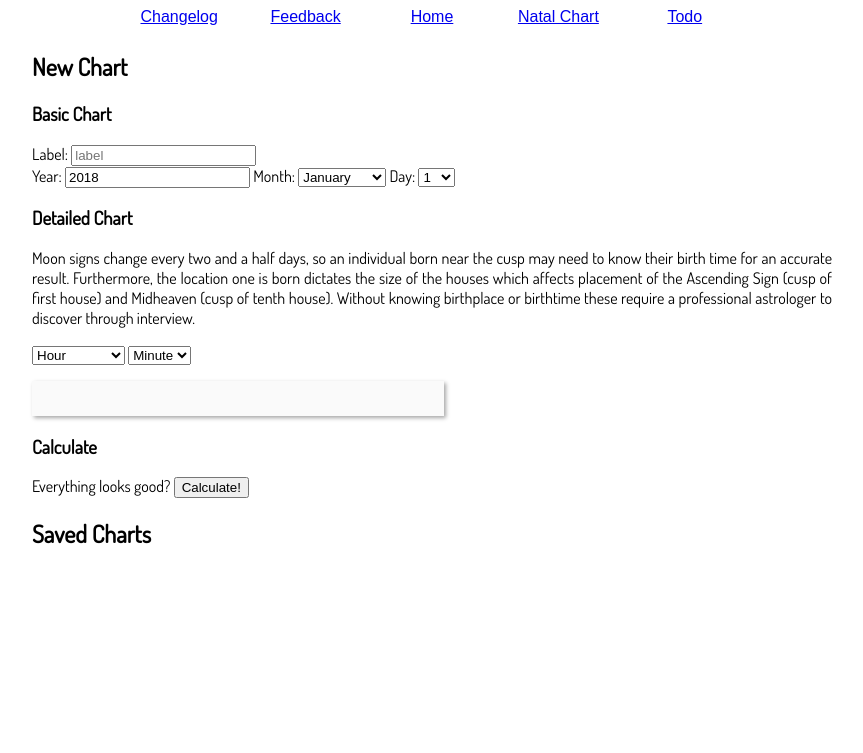
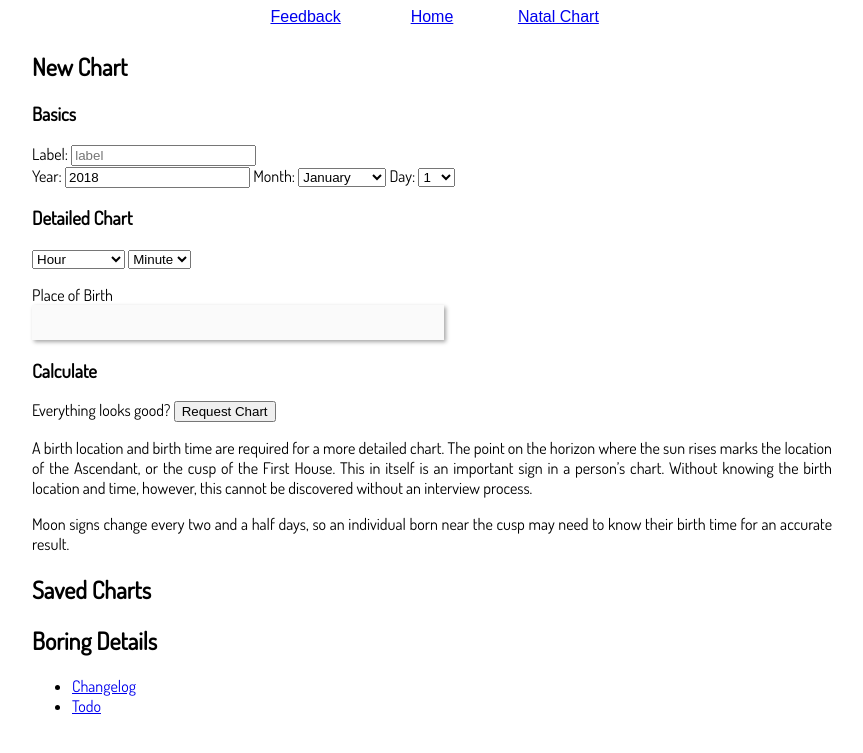
Before and after one commit to dhulliath/orrery, a Jekyll site: the page built from astrology/chart/open.md, in a window 1280 px wide. Shown: the top 753 px of the page, without its empty margins (208-1071 px from the left). Built offline with Jekyll 4.4.1, drawn with Linux system fonts in a browser that asks for light colours; some web fonts are replaced.

Commit message:
rearranged some pages and links.

```diff
--- a/astrology/chart/open.md
+++ b/astrology/chart/open.md
@@ -12,27 +12,37 @@
 
 ## New Chart
 
-### Basic Chart
-Label: <input id="label" type="text" placeholder="label" /><br/>
-Year: <input id="year" type="number" placeholder="year" value="2018" />
-Month: <select id="month" />
-Day: <select id="day" />
+### Basics
+<label>Label: <input id="label" type="text" placeholder="label" /><br/></label>
+<label>Year: <input id="year" type="number" placeholder="year" value="2018" /></label>
+<label>Month: <select id="month" /></label>
+<label>Day: <select id="day" /></label>
 
 ### Detailed Chart
-Moon signs change every two and a half days, so an individual born near the cusp may need to know their birth time for an accurate result. Furthermore, the location one is born dictates the size of the houses which affects placement of the Ascending Sign (cusp of first house) and Midheaven (cusp of tenth house). Without knowing birthplace or birthtime these require a professional astrologer to discover through interview.
-
-
 <select id="hour"><option value="no">Hour</option></select>
 <select id="minute"><option value="no">Minute</option></select>
 
-<input type="text" class="city-search" />
+<label>Place of Birth<input type="text" class="city-search" /></label>
 
 ### Calculate
 Everything looks good?
-<input type="submit" value="Calculate!" onClick="reqChart()" />
+<input type="submit" value="Request Chart" onClick="reqChart()" />
+
+A birth location and birth time are required for a more detailed chart. The point on the horizon where the sun rises marks the location of the Ascendant, or the cusp of the First House. This in itself is an important sign in a person's chart. Without knowing the birth location and time, however, this cannot be discovered without an interview process.
+
+Moon signs change every two and a half days, so an individual born near the cusp may need to know their birth time for an accurate result.
+
+
 
 ## Saved Charts
 <ul id="savedcharts"></ul>
+
+## Boring Details
+* [Changelog](/astrology/chart/changelog/)
+* [Todo](/astrology/chart/todo/)
+
+
+
 
 <script>
 const Orrery = new AstroEngine()
@@ -139,7 +149,7 @@
 
 		d.s = document.createElement('p')
 		d.s.setAttribute('class', 'subtitle')
-		d.a.appendChild(d.s)
+		//d.a.appendChild(d.s)
 
 		d.l.setAttribute('id', k[ik])
 
--- a/css/main.scss
+++ b/css/main.scss
@@ -20,3 +20,14 @@
 		display: inline-block;
 	}
 }
+
+#savedcharts {
+	li {
+		.title {
+			margin-bottom: 0px;
+		}
+		.subtitle {
+			margin-top: 0px;
+		}
+	}
+}
```
Also changed, not shown: other parts of astrology/chart/open.md (+1 -0 lines), astrology/chart/changelog.md (+1 -1 lines), astrology/chart/todo.md (renamed from todo.md, +1 -1 lines), index.md (+1 -1 lines).
